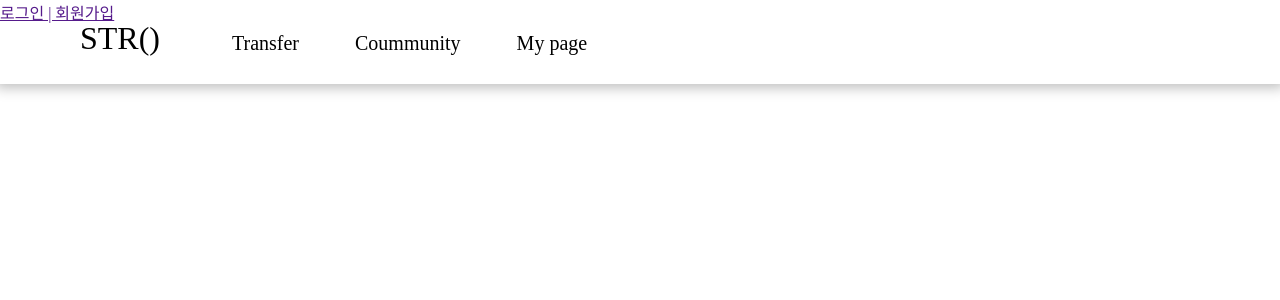
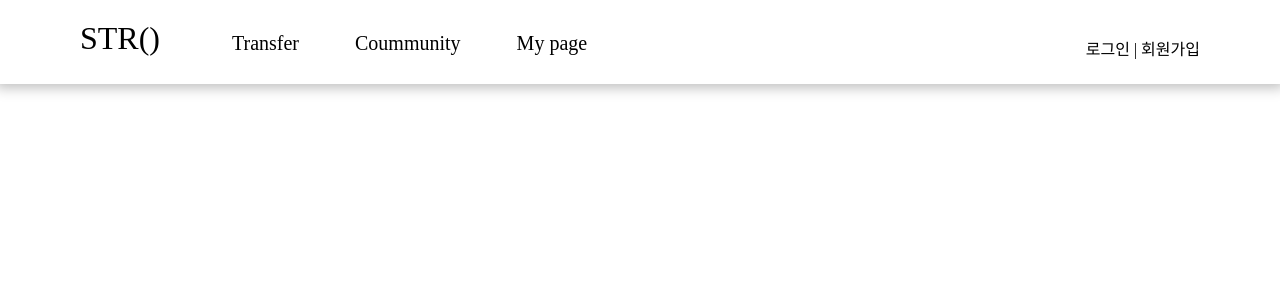
Before and after one commit to BEarSTudent/Capstone, a Flask app: page / in a window 1280 px wide. Shown: the top 300 px of the page. Run offline with Flask 3, Linux system fonts and the light colour scheme.

Commit message:
Update style of BANNER_2.0

```diff
--- a/web/app/static/css/vanner_style.css
+++ b/web/app/static/css/vanner_style.css
@@ -44,7 +44,19 @@ header nav ul li a{
     text-decoration: none;
 }
 
-header nav ul li a:hover{
+header div{
+    position: absolute;
+    top: 36px;
+    right: 80px;
+}
+
+header div a{
+    color: black;
+    font-size: 16px;
+    text-decoration: none;
+}
+
+header a:hover{
     color: #DF7861;
 }
 
```
